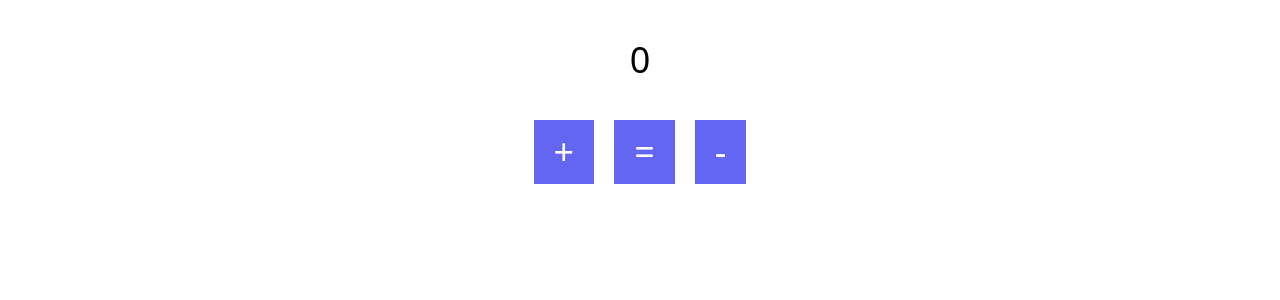
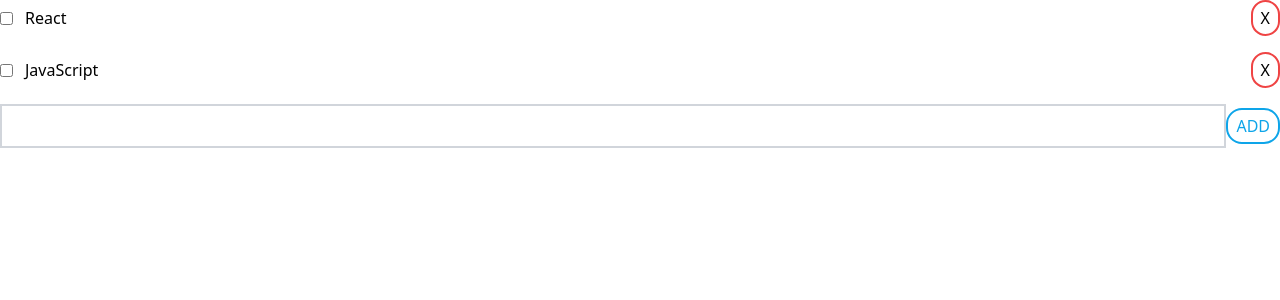
Before and after one commit to DMmuhammad/reactDon, a React (Create React App) app: page / in a window 1280 px wide. Shown: the top 300 px of the page. Built offline with nearby package versions, Linux system fonts and the light colour scheme.

Commit message:
react005

```diff
--- a/src/App.jsx
+++ b/src/App.jsx
@@ -6,41 +6,55 @@
 import {useDispatch, useSelector} from "react-redux";
 
 function App() {
+  const [text, setText] = useState("");
   const dispatch = useDispatch();
-  const number = useSelector((state) => state);
-  const plus = () => {
+  const todos = useSelector((state) => state);
+  console.log(todos);
+
+  const handleRemove = (id) => {
     dispatch({
-      type: "PLUS",
+      type: "DELETE",
+      payload: id,
     });
   };
 
-  const minus = () => {
-    dispatch({
-      type: "MINUS",
-    });
+  const handleChange = (e) => {
+    setText(e.target.value);
   };
 
-  const refresh = () => {
+  const addTask = (e) => {
+    e.preventDefault();
+    let newTodo = {
+      text: text,
+      complited: false,
+    };
+
+    setText("");
+
     dispatch({
-      type: "REFRESH",
+      type: "ADD",
+      payload: newTodo,
     });
   };
 
   return (
-    <div className="container mx-auto flex items-center flex-col mt-10">
-      <h1 className="text-4xl mb-10">{number}</h1>
-      <div className="flex items-center gap-5 text-center">
-        <button onClick={plus} className="border-4 border-indigo-500  bg-indigo-500 text-white text-4xl py-2 px-4">
-          +
-        </button>
-        <button onClick={refresh} className="border-4 border-indigo-500 bg-indigo-500 text-white text-4xl py-2 px-4">
-          =
-        </button>
-        <button onClick={minus} className="border-4 border-indigo-500 bg-indigo-500 text-white text-4xl py-2 px-4">
-          -
-        </button>
+    <form onSubmit={addTask} className="container mx-auto ">
+      {todos.map((todo) => {
+        return (
+          <div key={todo.id} className="flex items-center justify-between gap-3 mb-4">
+            <input type="checkbox" defaultChecked={todo.complited} />
+            <p>{todo.text}</p>
+            <button onClick={() => handleRemove(todo.id)} className="ml-auto border-2 border-red-500 px-2 py-1 rounded-2xl">
+              X
+            </button>
+          </div>
+        );
+      })}
+      <div className="flex items-center justify-between">
+        <input value={text} onChange={(e) => handleChange(e)} type="text" className="w-full py-2 px-4 border-gray-300 border-2" />
+        <button className="ml-auto border-2 border-sky-500 px-2 py-1 rounded-2xl text-sky-500">ADD</button>
       </div>
-    </div>
+    </form>
   );
 }
 
--- a/src/index.js
+++ b/src/index.js
@@ -5,20 +5,29 @@
 import {createStore} from "redux";
 import {Provider} from "react-redux";
 
-const initialState = 0;
+const initialState = [
+  {
+    id: 1,
+    text: "React",
+    complited: false,
+  },
+  {
+    id: 2,
+    text: "JavaScript",
+    complited: false,
+  },
+];
+
 const reducer = (state = initialState, action) => {
-  if (action.type === "PLUS") {
-    return state + 1;
+  switch (action.type) {
+    case "DELETE":
+      return state.filter((item) => item.id !== action.payload);
+    case "ADD":
+      return [...state, action.payload];
+
+    default:
+      return state;
   }
-  if (action.type === "MINUS") {
-    if (state > 0) {
-      return state - 1;
-    }
-  }
-  if (action.type === "REFRESH") {
-    return (state = 0);
-  }
-  return state;
 };
 const store = createStore(reducer);
 
```
